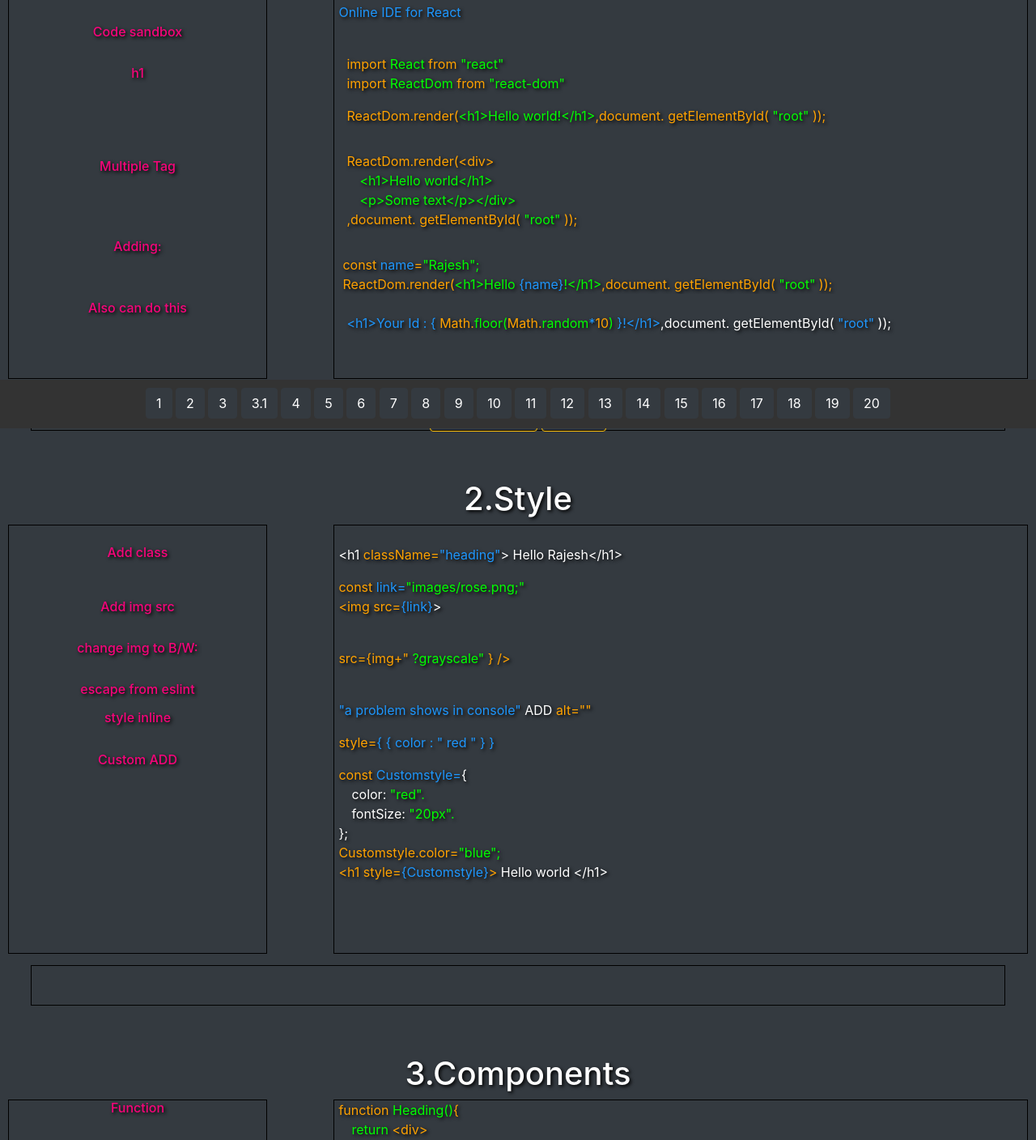
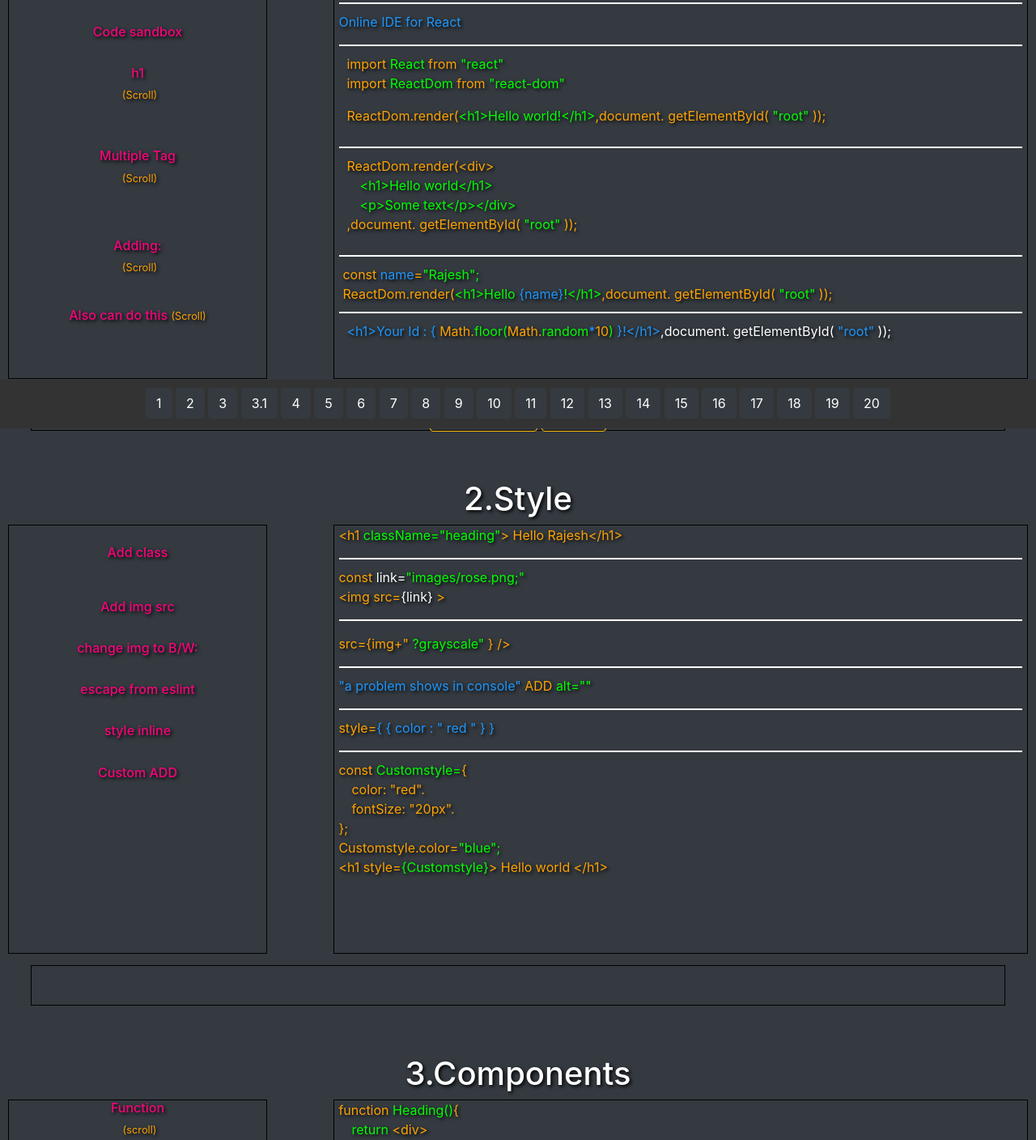
Before and after one commit to RAJEEPRINCY/cv, a plain HTML site: page Testing/new.html in a window 1280 px wide. Shown: the part 271-1679 px from the top of the page at 81% size. Drawn offline with nearby package versions, Linux system fonts and the light colour scheme.

Commit message:
Update new.html

```diff
--- a/Testing/new.html
+++ b/Testing/new.html
@@ -164,16 +164,20 @@
                 <h6>Intro :</h6><br>
                 <p></p>
                 <h6>Code sandbox</h6><br>
-                <h6>h1</h6><br><br><br>
+                <h6>h1</h6>
+                <p class="small o">(Scroll)</p><br>
                 <p></p>
-                <h6>Multiple Tag</h6><br><br><br>
-                <h6>Adding:</h6><br><br>
-                <h6>Also can do this</h6>
+                <h6>Multiple Tag</h6>
+                <p class="small o">(Scroll)</p><br><br>
+                <h6>Adding:</h6>
+                <p class="small o">(Scroll)</p><br>
+                <h6>Also can do this <span class="small o">(Scroll)</span></h6>
             </div>
             <div class="right_1"><br>
                 <p class="b">A javascript library for building user interface </p>
+                <hr>
                 <p class="b">Online IDE for React</p>
-                <br>
+                <hr>
                 <div class="scrolling">
                     <p class="o" style="text-align: left;">
                         import <span class="g">React</span> from <span class="g">"react"</span> <br>
@@ -182,19 +186,20 @@
                     <p style="text-align: left;" class="o">ReactDom.render(<span class="g">&#60;h1>Hello world!&#60;/h1></span>,<span>document. getElementById( <span class="g">"root"</span> )</span>);
                     </p>
                 </div>
-                <p></p>
+                <hr>
                 <div class="scrolling">
                     <p style="text-align: left;" class="o">ReactDom.render(&#60;div> <br>
                         &emsp;<span class="g">&#60;h1>Hello world&#60;/h1></span> <br>
                         &emsp;<span class="g">&#60;p>Some text&#60;/p>&#60;/div></span> <br>
                         ,<span>document. getElementById( <span class="g">"root"</span> )</span>);</p>
                 </div>
-                <p></p>
+                <hr>
                 <p style="text-align: left;" class="scrolling">
                     <span class="o">const <span class="b">name</span></span><span class="o">=</span><span class="g">"Rajesh";</span><br>
                     <span class="o">ReactDom.render(<span class="g">&#60;h1>Hello <span class="b">{name}</span>!&#60;/h1></span>,<span>document. getElementById( <span class="g">"root"</span> )</span>);
                     </span>
-                </p><br>
+                </p>
+                <hr>
                 <div class="scrolling">
                     <p><span class="b">&#60;h1>Your Id : { <span class="g"><span class="o">Math.</span><span class="g">floor</span>(<span class="o">Math.</span><span class="g">random</span><span class="b">*</span><span class="o">10</span>)</span> }!&#60;/h1></span>,<span>document. getElementById( <span class="b">"root"</span> )</span>);</p>
                 </div>
@@ -214,30 +219,36 @@
                 <h6>Add img src</h6><br>
                 <h6>change img to B/W:</h6><br>
                 <h6>escape from eslint</h6>
-                <p></p>
+                <br>
                 <h6>style inline </h6><br>
                 <h6>Custom ADD</h6>
             </div>
-            <div class="right_1"><br>
+            <div class="right_1">
 
+                <p class="o">
+                    &#60;h1 <span class="g">className="heading"</span>> Hello Rajesh&#60;/h1>
+                </p>
+                <hr>
                 <p>
-                    &#60;h1 <span class="o">className=</span><span class="b">"heading"</span>> Hello Rajesh&#60;/h1>
+                    <span class="o">const </span>link=<span class="g">"images/rose.png;"</span><br><span class="o">&#60;img src=</span>{link}
+                    <span class="o">></span>
                 </p>
-                <p>
-                    <span class="o">const </span><span class="b">link=</span><span class="g">"images/rose.png;"</span><br><span class="o">&#60;img src=</span><span class="b">{link}</span>>
-                </p><br>
-                <p class="o">src={img+"<span class="g"> ?grayscale" </span>} /></p><br>
+                <hr>
+                <p></p>
+                <p></p>
+                <p class="o">src={img+"<span class="g"> ?grayscale" </span>} /></p>
+                <hr>
                 <p><span class="b">"a problem shows in console"</span>
-                    ADD <span class="o">alt=""</span>
-                </p>
-                <p class="o">style=<span class="b">{ { color : " red " } } </span></p>
-                <p>
-                    <span class="o">const </span><span class="b">Customstyle=</span>{ <br>
-                    &emsp;color: <span class="g">"red".</span><br>
-                    &emsp;fontSize: <span class="g">"20px".</span><br>
+                    <span class="o">ADD </span><span class="g">alt=""</span>
+                </p><hr>
+                <p class="o">style=<span class="b">{ { color : " red " } } </span></p><hr>
+                <p class="o">
+                    <span class="o">const </span><span class="g">Customstyle=</span>{ <br>
+                    &emsp;color: "red".<br>
+                    &emsp;fontSize: "20px".<br>
                     };<br>
                     <span class="o">Customstyle.color=</span><span class="g">"blue";</span><br>
-                    <span class="o">&#60;h1 style=<span class="b">{Customstyle}</span>></span> Hello world &#60;/h1>
+                    <span class="o">&#60;h1 style=<span class="g">{Customstyle}</span>></span> Hello world &#60;/h1>
 
                 </p>
             </div>
@@ -246,7 +257,7 @@
         <div class="box" id="3">
             <h1>3.Components</h1>
             <div class="left_1">
-                <h6>Function</h6><br><br><br><br><br><br><br>
+                <h6>Function</h6><p class="small o">(scroll)</p><br><br><br><br><br><br><br>
                 <p></p>
                 <h6>Export</h6>
             </div>
@@ -312,12 +323,13 @@
                 </p>
                 <hr>
                 <p class="
-                   o">npx create-react-app my-app <br>
+                   g">npx create-react-app my-app <br>
                     cd my-app <br><span class="b">"if can't able to install"</span>
-                <br>npm install create-react-app <br>
+                    <br>npm install create-react-app <br>
                     npx create-react-app my-app <br>
                     cd my-app <br>
-                    npm start </p>
+                    npm start
+                </p>
                 <a href="https://reactjs.org/docs/create-a-new-react-app.html" class="btn btn-sm btn-primary ml-2">Detail doc</a>
             </div>
             <div class="footer"></div>
```
